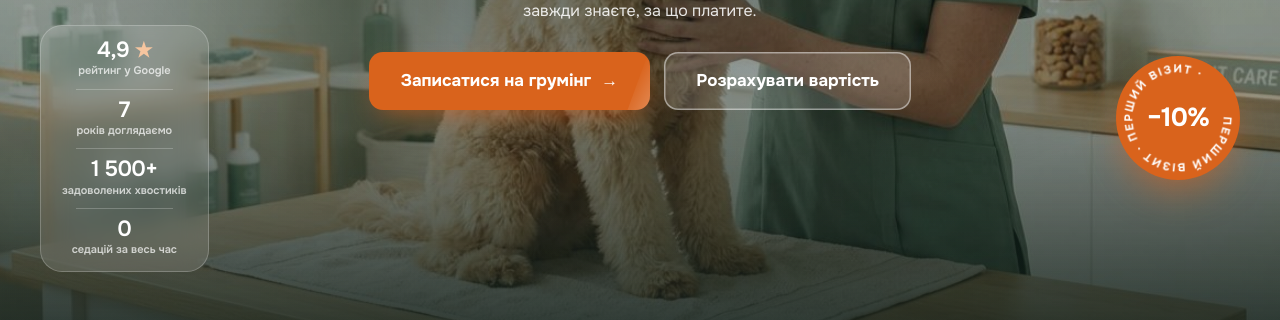
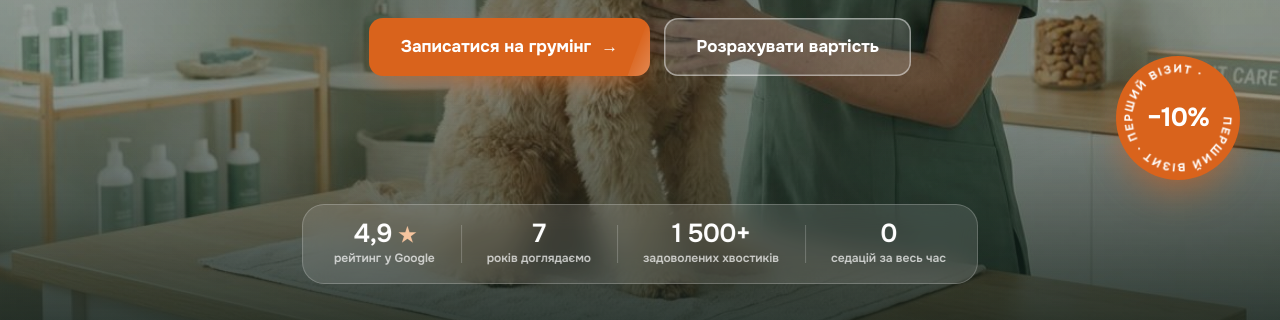
Before and after one commit to Prinkovska/groom, a plain HTML site: page index.html in a window 1280 px wide. Shown: the part 480-800 px from the top of the page. Drawn offline with Linux system fonts and the light colour scheme; animation ran at ten frames a second; a web font is replaced by a local one.

Commit message:
Перший екран: панель цифр горизонтально по центру під кнопками
Co-Authored-By: Claude Opus 5.5 <noreply@anthropic.com>

```diff
--- a/assets/css/style.css
+++ b/assets/css/style.css
@@ -147,17 +147,6 @@ section{padding:110px 0;position:relative}
 .trust b{font-size:26px;font-weight:600;letter-spacing:-.03em;line-height:1.1}
 .trust b i{font-style:normal;color:#F6C59F;font-size:20px}
 .trust>span{font-size:12px;font-weight:600;color:rgba(255,255,255,.72)}
-/* на широких екранах панель цифр стоїть вертикальною колонкою вздовж лівого краю */
-@media (min-width:1181px){
-  .hero__trust{left:max(24px,calc((100vw - 1200px)/2));bottom:48px;flex-direction:column;padding:4px}
-  .hero .hero__trust.reveal{transform:translateX(-30px)}
-  .hero .hero__trust.is-in{transform:none}
-  .trust{padding:9px 18px}
-  .trust b{font-size:22px}
-  .trust>span{font-size:11px}
-  .hero{padding-bottom:60px}
-  .trust+.trust::before{left:20%;right:20%;top:0;bottom:auto;width:auto;height:1px}
-}
 /* крутний стікер-знижка */
 .hero__sticker{position:absolute;right:max(24px,calc((100vw - 1200px)/2));bottom:140px;width:124px;height:124px;border-radius:50%;background:var(--accent);color:#fff;display:grid;place-items:center;box-shadow:0 18px 40px -12px rgba(217,99,28,.7);transition:transform .4s var(--ease);animation:stickerIn 1s var(--ease) 1.6s both}
 .hero__sticker:hover{transform:scale(1.08) rotate(-6deg)}
```
